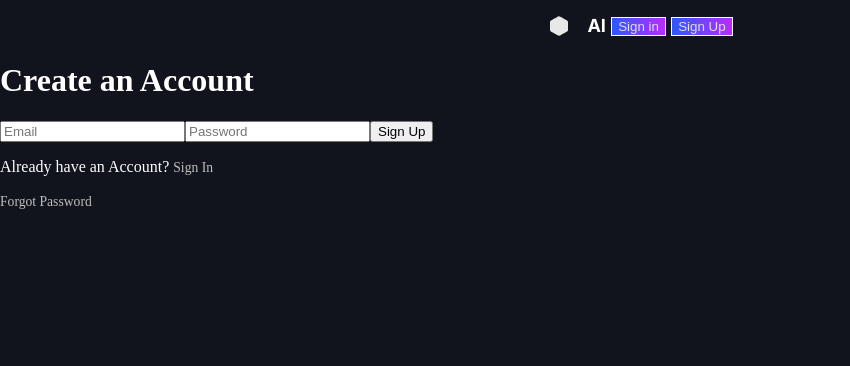
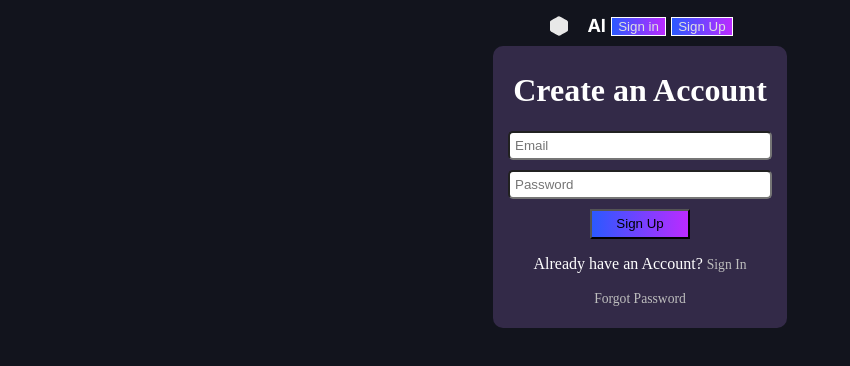
Before and after one commit to TeaToe17/AI, a React (Create React App) app: page / in a window 1280 px wide. Shown: the top 366 px of the page, without its empty margins (0-850 px from the left). Built offline with nearby package versions, Linux system fonts and the light colour scheme; no server answers.

Commit message:
bug in link

```diff
--- a/src/ComponetsTito/blog-pages.css
+++ b/src/ComponetsTito/blog-pages.css
@@ -236,6 +236,60 @@ hr {
   cursor: pointer;
   transform: scale(0.95);
 }
+.signupcontainer {
+  display: flex;
+  flex-direction: column;
+  align-items: center;
+  justify-content: center;
+  text-align: center;
+}
+.signupcontainer input {
+  margin: 10px;
+  padding: 5px;
+  display: block;
+  width: 250px;
+  border-radius: 5px;
+}
+.signupcontainer button {
+    background: linear-gradient(90deg, #2b59ff 0%, #bb2bff 100%);
+    width: 100px;
+    height: 30px;
+    z-index: 1;
+}
+.innerSIgnUpDiv {
+  background-color: rgba(108, 79, 147, 0.368);
+  border-radius: 10px;
+  z-index: -1;
+  padding: 5px;
+  margin: 5px;
+}
+.signincontainer {
+  display: flex;
+  flex-direction: column;
+  align-items: center;
+  justify-content: center;
+  text-align: center;
+}
+.signincontainer input {
+  margin: 10px;
+  padding: 5px;
+  display: block;
+  width: 250px;
+  border-radius: 5px;
+}
+.signincontainer button {
+    background: linear-gradient(90deg, #2b59ff 0%, #bb2bff 100%);
+    width: 100px;
+    height: 30px;
+}
+.innerSignInDiv {
+  background-color: rgba(108, 79, 147, 0.368);
+  border-radius: 10px;
+  z-index: -1;
+  padding: 5px;
+  margin: 5px;
+}
+
 
 @media (max-width: 1150px) {
   .blogdiv {
--- a/src/ComponetsTito/components/mySignin.jsx
+++ b/src/ComponetsTito/components/mySignin.jsx
@@ -44,6 +44,7 @@ const MySignin = () => {
       {!Access && (
         <div className="signincontainer">
           <form onSubmit={handleSIgnin}>
+            <div className="innerSignInDiv">
               <h1 style={{ color: "white" }}>Sign In</h1>
               <input
                 type="email"
@@ -60,11 +61,12 @@ const MySignin = () => {
               <button type="submit">Sign in</button>
               {myerror && <div style={{ color: "red" }}>{myerror}</div>}
               <div style={{ color: "white" }}>
-              Dont have an Account? <NavLink to="/mysignup">Sign Up</NavLink>
+                Dont have an Account? <NavLink to="/">Sign Up</NavLink>
               </div>
               <p>
                 <NavLink to="/forgotpassword">Forgot Password</NavLink>
               </p>
+            </div>
           </form>
         </div>
       )}
--- a/src/ComponetsTito/components/mySignup.jsx
+++ b/src/ComponetsTito/components/mySignup.jsx
@@ -30,6 +30,7 @@ const MySignup = () => {
     <div className="signupcontainer">
       {!Access && (
         <form onSubmit={handleSIgnup}>
+          <div className="innerSIgnUpDiv" >
           <h1 style={{ color: "white" }}> Create an Account</h1>
             <input
               type="email"
@@ -43,8 +44,7 @@ const MySignup = () => {
               value={password}
               onChange={(e) => setPassword(e.target.value)}
             />
-          <button type="submit">Sign Up</button>
-
+              <button type="submit" >Sign Up</button>
           <p style={{ color: "white" }}>
             Already have an Account? <NavLink to="/mysignin">Sign In</NavLink>{" "}
           </p>
@@ -52,6 +52,8 @@ const MySignup = () => {
             <NavLink to="/forgotpassword">Forgot Password</NavLink>
           </p>
           {myerror && <div style={{ color: "red" }}> {myerror} </div>}
+          </div>
+
         </form>
       )}
     </div>
```
Also changed, not shown: src/Components/Loader.js (deleted, +0 -10 lines). Lines whose indentation alone changed are shown as unchanged.
